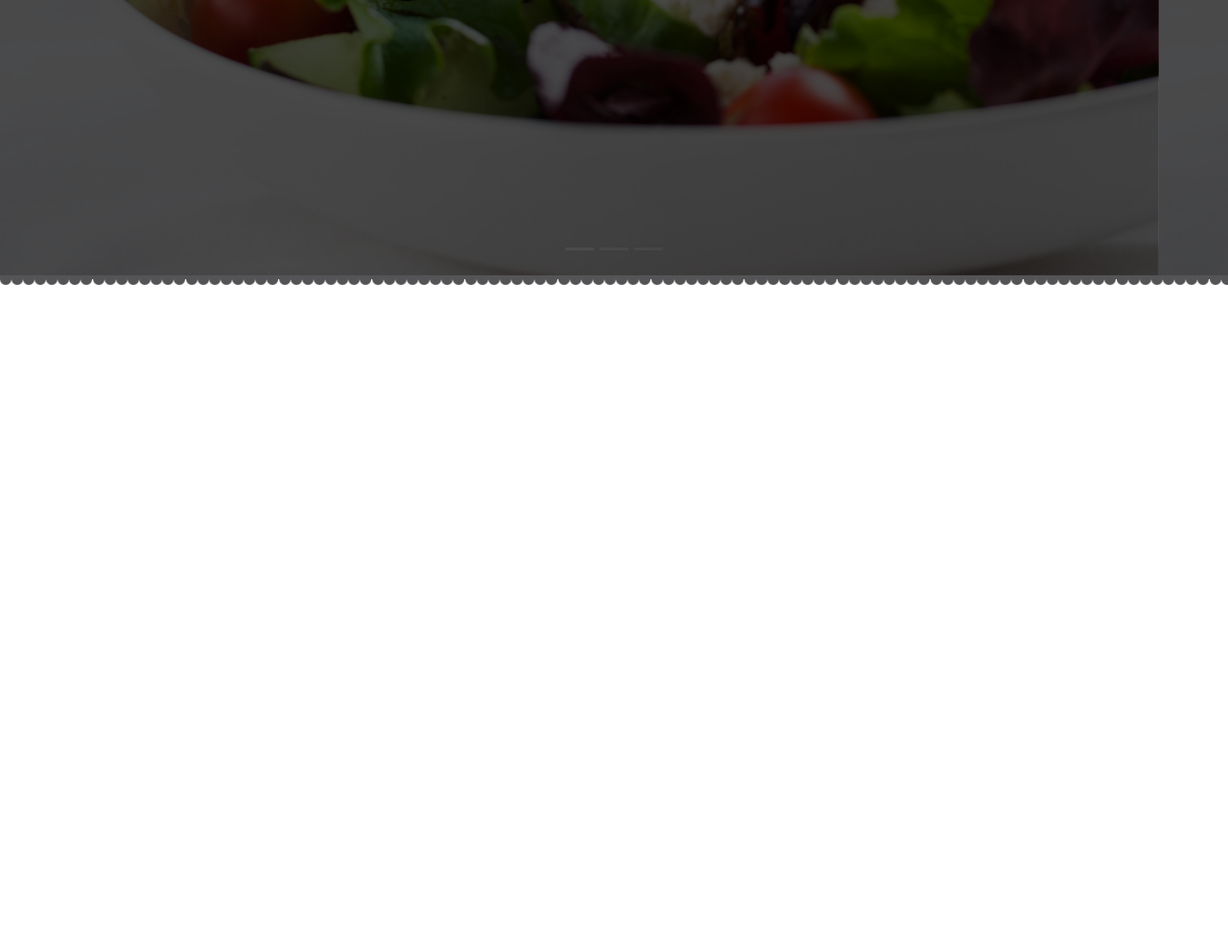
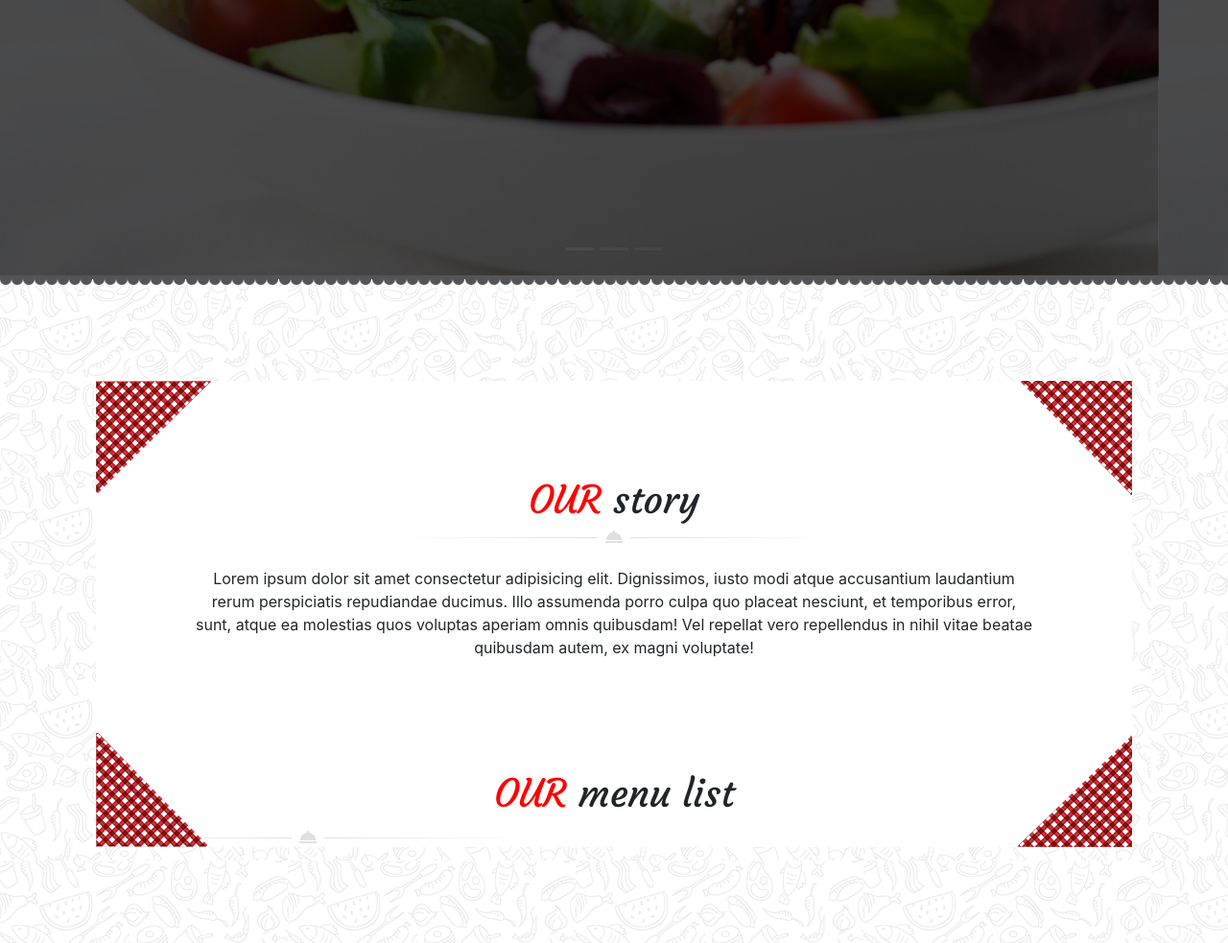
Before and after one commit to mohammad20011/coding_12_les_chefs, a website: page index.html in a window 1280 px wide. Shown: the part 568-1551 px from the top of the page at 96% size. Before the commit the page ends 865 px from the top, so only its background shows below. Drawn offline with nearby package versions, Linux system fonts and the light colour scheme.

Commit message:
background

```diff
--- a/index.html
+++ b/index.html
@@ -72,7 +72,31 @@
         </div>
       <div class="borderbottom1"></div>
     </header>
+<section id="background">
+  <div class="conti">
+    <div>
+        <img id="box" src="./public/images/box-left-top.png" alt="">
+        <img id="box1"src="./public/images/box-right-top.png" alt="">
+        <img id="box2"src="./public/images/box-bottom-left.png" alt="">
+        <img id="box3"src="./public/images/box-bottom_right.png" alt="">
+      </div>
+      <section id="padding">
+        <div id="story">
+          <h1 class="text-center"><span>OUR</span> story</h1>
+          <img class="mx-auto" src="./public/images/decoration_line.png" alt="">
+          <p id="para" class="text-center">Lorem ipsum dolor sit amet consectetur adipisicing elit. Dignissimos, iusto modi atque accusantium laudantium rerum perspiciatis repudiandae ducimus. Illo assumenda porro culpa quo placeat nesciunt, et temporibus error, sunt, atque ea molestias quos voluptas aperiam omnis quibusdam! Vel repellat vero repellendus in nihil vitae beatae quibusdam autem, ex magni voluptate!</p>
+        </div>
+      </section>
+      <section id="padding2">
+        <div id="menu">
+          <h1 class="text-center"><span>OUR</span> menu list</h1>
 
+          <img src="./public/images/decoration_line.png" alt="">
+          <div class="row"></div>
+        </div>
+      </section>
+  </div>
+</section>
 
 
 
```
